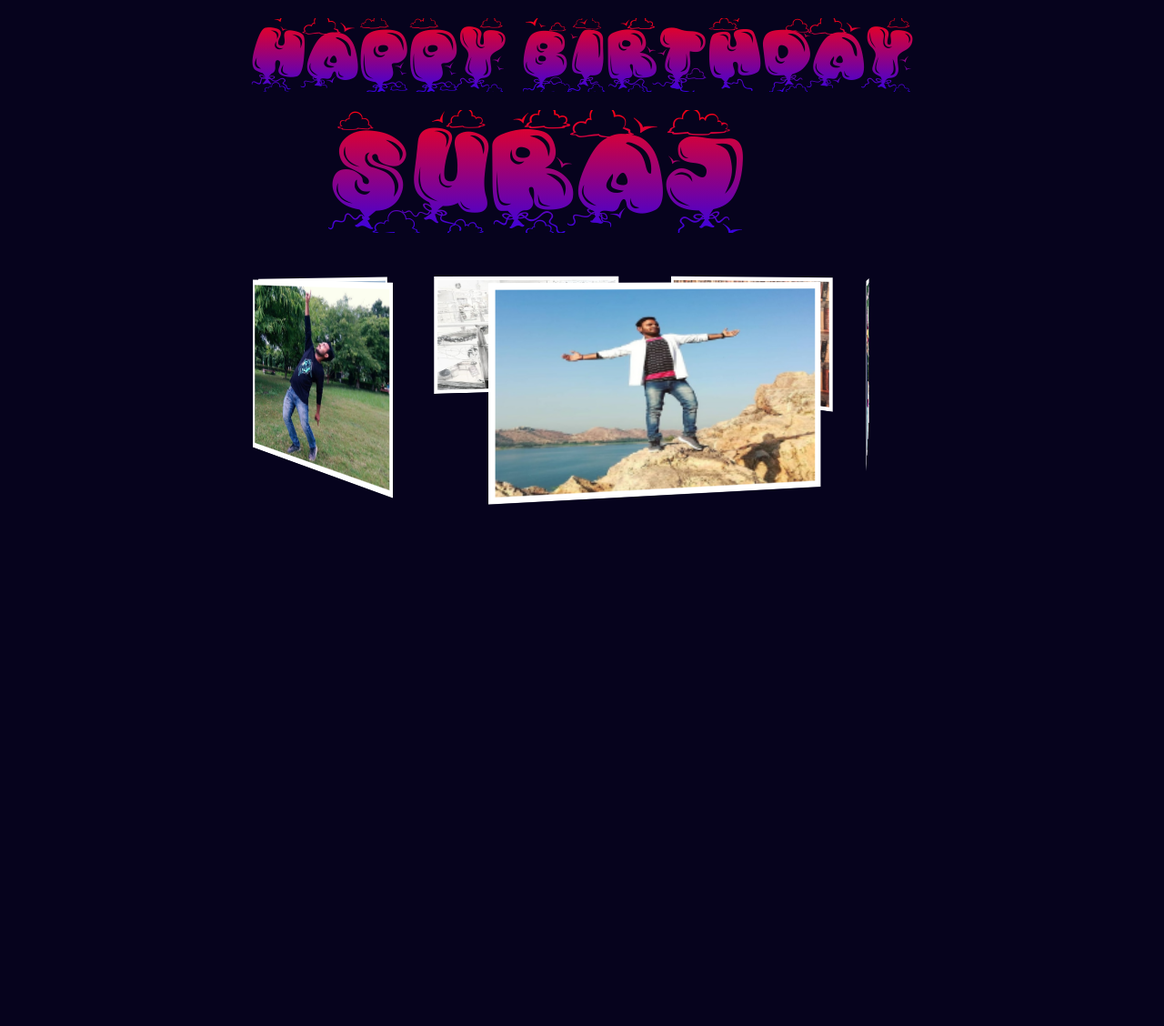
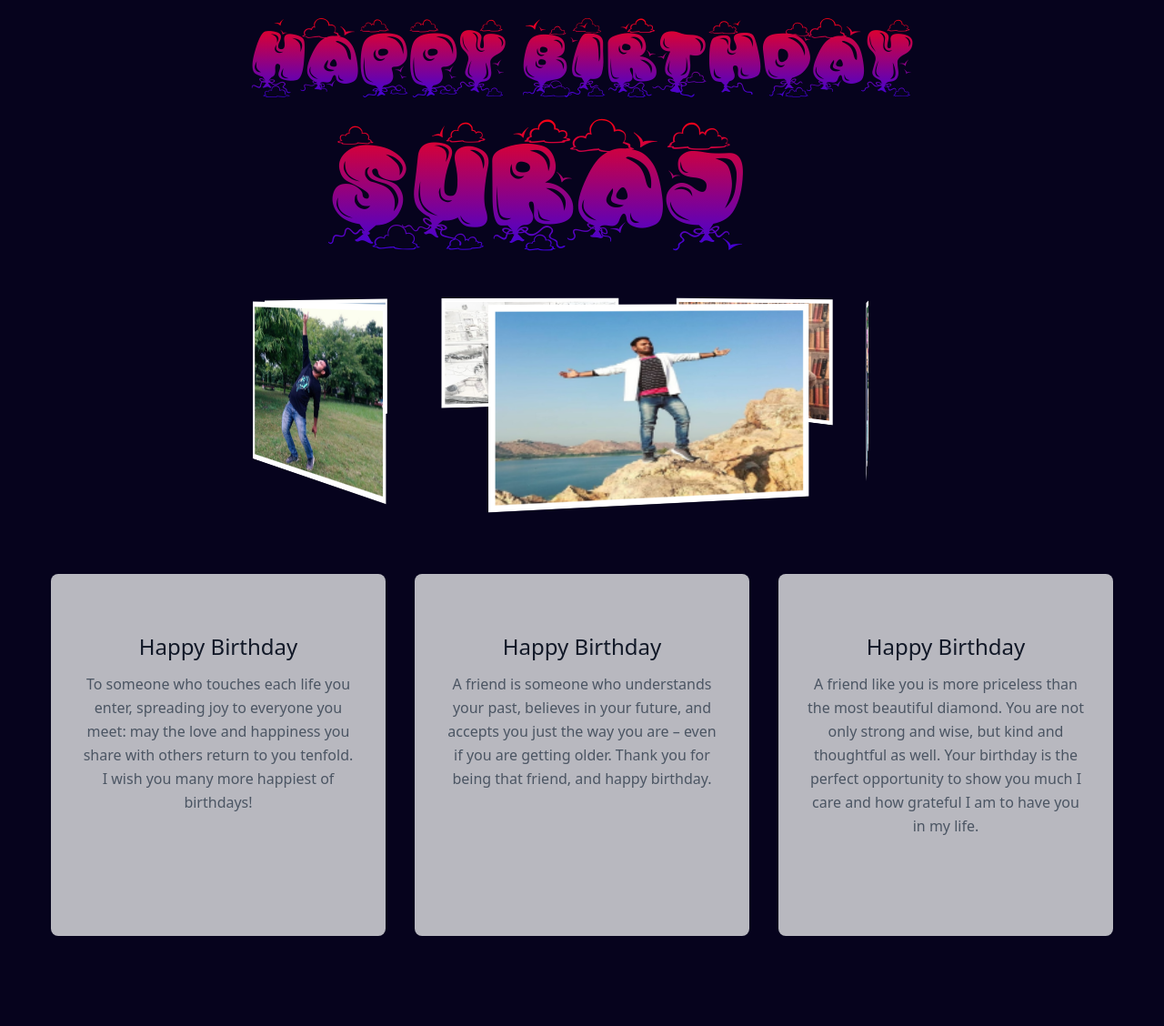
Before and after one commit to codejay411/happy-birthday-suraj, a plain HTML site: page index.html in a window 1280 px wide. Shown: the whole page at 91% size. Before the commit the page ends 800 px from the top, so only its background shows below. Drawn offline with nearby package versions, Linux system fonts and the light colour scheme.

Commit message:
Update index.html

```diff
--- a/index.html
+++ b/index.html
@@ -1,11 +1,15 @@
 <!DOCTYPE html>
 <html>
+
 <head>
     <meta charset="UTF-8">
     <link rel="stylesheet" href="style.css">
+    <link href="https://unpkg.com/tailwindcss@^2/dist/tailwind.min.css" rel="stylesheet">
     <title>Happy Birthday</title>
 </head>
+
 <body>
+    <div style="margin-bottom: 255px;">
         <div class="bday">
             Happy Birthday
         </div>
@@ -34,5 +38,45 @@
                 </div>
             </div>
         </div>
+    </div>
+
+    <section class="text-gray-600 body-font " style="margin: 36px;">
+        <div class="container px-5 py-24 mx-auto">
+            <div class="flex flex-wrap -m-4">
+                <div class="p-4 lg:w-1/3">
+                    <div
+                        class="h-full bg-gray-100 bg-opacity-75 px-8 pt-16 pb-24 rounded-lg overflow-hidden text-center relative">
+
+                        <h1 class="title-font sm:text-2xl text-xl font-medium text-gray-900 mb-3">Happy Birthday</h1>
+                        <p class="leading-relaxed mb-3">To someone who touches each life you enter, spreading joy to
+                            everyone you meet: may the love and happiness you share with others return to you tenfold. I
+                            wish you many more happiest of birthdays!</p>
+
+                    </div>
+                </div>
+                <div class="p-4 lg:w-1/3">
+                    <div
+                        class="h-full bg-gray-100 bg-opacity-75 px-8 pt-16 pb-24 rounded-lg overflow-hidden text-center relative">
+
+                        <h1 class="title-font sm:text-2xl text-xl font-medium text-gray-900 mb-3">Happy Birthday </h1>
+                        <p class="leading-relaxed mb-3">A friend is someone who understands your past, believes in your
+                            future, and accepts you just the way you are – even if you are getting older. Thank you for
+                            being that friend, and happy birthday.</p>
+                    </div>
+                </div>
+                <div class="p-4 lg:w-1/3">
+                    <div
+                        class="h-full bg-gray-100 bg-opacity-75 px-8 pt-16 pb-24 rounded-lg overflow-hidden text-center relative">
+                        <h1 class="title-font sm:text-2xl text-xl font-medium text-gray-900 mb-3">Happy Birthday</h1>
+                        <p class="leading-relaxed mb-3">A friend like you is more priceless than the most beautiful
+                            diamond. You are not only strong and wise, but kind and thoughtful as well. Your birthday is
+                            the perfect opportunity to show you much I care and how grateful I am to have you in my
+                            life.</p>
+                    </div>
+                </div>
+            </div>
+        </div>
+    </section>
 </body>
+
 </html>
```
Lines whose indentation alone changed are shown as unchanged.
